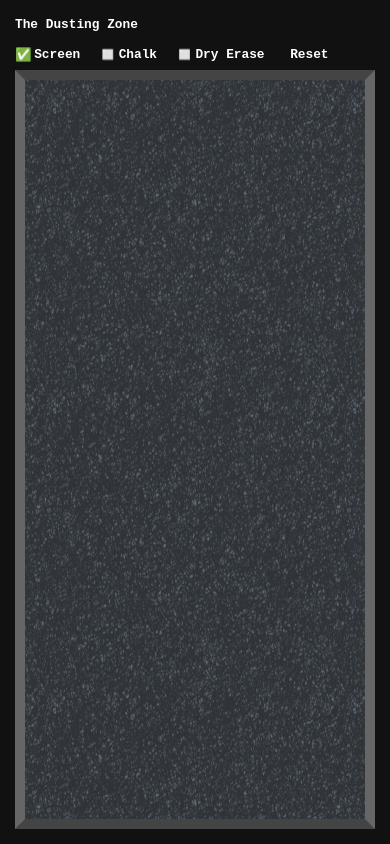
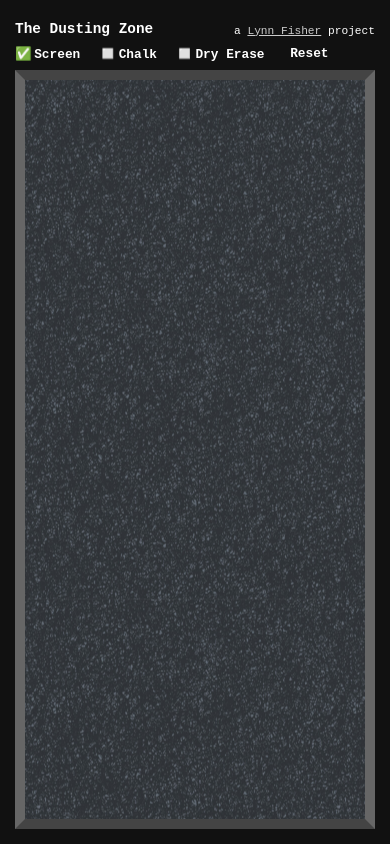
Before and after one commit to lynnandtonic/thedusting.zone, a plain HTML site: page index.html in a window 390 px wide. Drawn offline with Linux system fonts and the light colour scheme.

Commit message:
add byline

```diff
--- a/index.html
+++ b/index.html
@@ -21,7 +21,10 @@
 
 <body>
     <header>
-        <h1>The Dusting Zone</h1>
+        <div class="title">
+            <h1>The Dusting Zone</h1>
+            <p>a <a href="https://twitter.com/lynnandtonic">Lynn Fisher</a> project</p>
+        </div>
         <form autocomplete="off">
             <label id="screen" class="form-control">
               <input type="radio" name="radio" checked />Screen</label>
--- a/style.css
+++ b/style.css
@@ -19,8 +19,10 @@ body {
     min-height: 100vh;
     min-height: -webkit-fill-available;
     margin: 0;
+    background-color: #111;
     border: var(--border-width) solid #111;
     border-top: none;
+    color:  white;
 }
 
 header {
@@ -31,9 +33,24 @@ header {
 }
 
 h1 {
+    margin: 0;
+}
+
+.title {
+    margin-right: auto;
+}
+
+.title p {
+    margin: .3em 0 0;
+    font-size: 80%;
+}
+
+.title a {
+    color: #ccc;
+}
+
+.title a:hover {
     color: white;
-    margin: 0;
-    margin-right: auto;
 }
 
 form {
@@ -41,7 +58,6 @@ form {
 }
 
 label {
-    color:  white;
     font-weight: bold;
     position: relative;
     padding: 1.5em;
@@ -99,12 +115,21 @@ button {
     header {
         flex-wrap: wrap;
     }
-    h1, label, button {
+    h1 {
+        font-size:  90%;
+    }
+    label, button {
         font-size: 80%;
     }
-    h1 {
+    .title {
+        display: flex;
+        justify-content: space-between;
+        align-items: center;
         width: 100%;
-        padding: 1.2em 0 .5em;
+        padding: 1.2em 0 0;
+    }
+    .title p {
+        font-size: 70%;
     }
     button,
     label {
@@ -113,6 +138,10 @@ button {
     }
     button {
         margin-top: 1px;
+    }
+    footer {
+        top: .7em;
+        font-size: 70%;
     }
 }
 
@@ -124,13 +153,22 @@ button {
     header {
         justify-content: flex-end;
     }
-    h1, label, button {
+    h1 {
+        font-size: 120%;
+    }
+    label, button {
         font-size: 100%;
+    }
+    .title p {
+        font-size: 80%;
     }
     button,
     label {
         padding-top: 1em;
         padding-bottom: 1em;
+    }
+    footer {
+        bottom: -5px;
     }
 }
 
```
Also changed, not shown: style.min.css.
